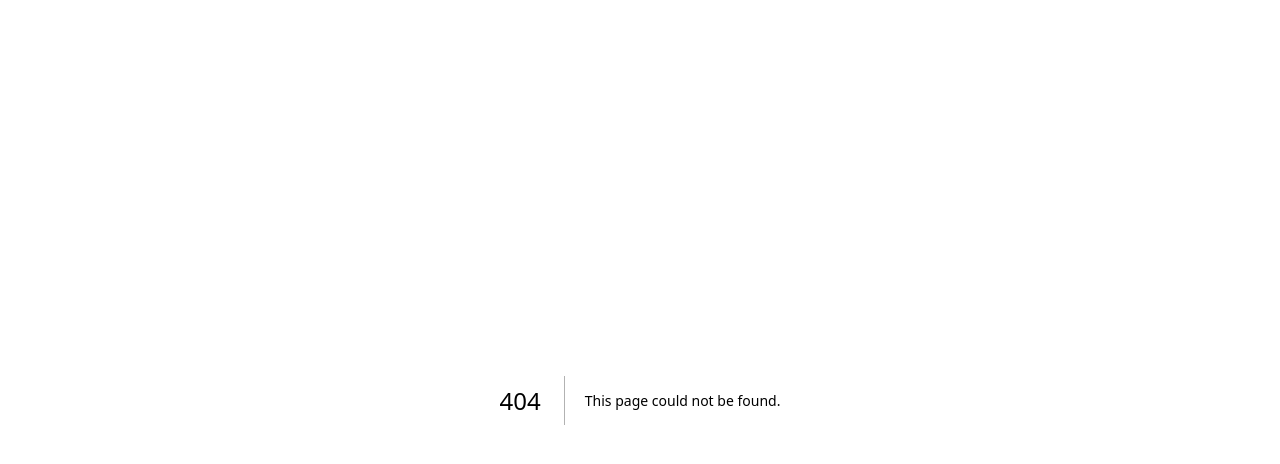
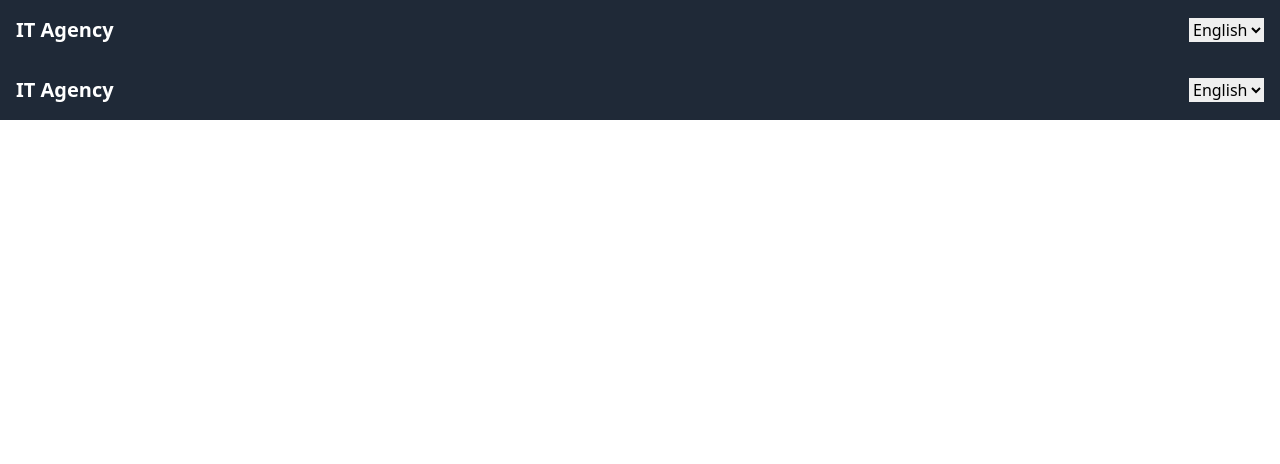
Before and after one commit to salah-tazrouti/Nextjs-Translation, a Next.js app: page /1/Components/Navbar in a window 1280 px wide. Before the commit this address had no page. Shown: the top 464 px of the page. Built offline with nearby package versions, Linux system fonts and the light colour scheme.

Commit message:
add global Navbar

```diff
--- /dev/null
+++ b/src/pages/[lang]/Components/Navbar.js
@@ -0,0 +1,26 @@
+// Navbar.js
+"use client";
+import React from 'react';
+import LanguageSwitcher from '@/app/LanguageSwitcher';
+import Link from 'next/link';
+import { Lang } from '@/app/Currentlng';
+
+const Navbar = () => {
+
+    return (
+    <nav className="bg-gray-800 p-4">
+      <div className="container mx-auto flex justify-between items-center">
+        {/* Logo or Brand */}
+        <Link href={`/${Lang()}`} className="text-white text-xl font-bold">
+          IT Agency
+        </Link>
+        <div className="space-x-4">
+            <LanguageSwitcher />
+
+        </div>
+      </div>
+    </nav>
+  );
+};
+
+export default Navbar;
```
